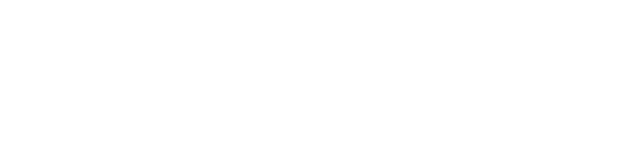
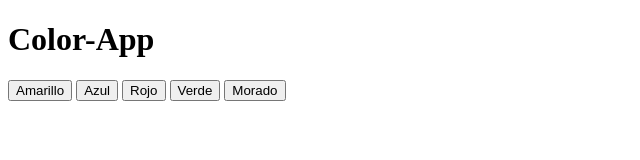
Before and after one commit to AlphaTechnolog/Color-App, a plain HTML site: page index.html in a window 1280 px wide. Shown: the whole page, without its empty margins (0-640 px from the left). Drawn offline with Linux system fonts and the light colour scheme.

Commit message:
Botones index.html
Se crean botones y h1 del index.html

```diff
--- a/index.html
+++ b/index.html
@@ -10,6 +10,14 @@
 </head>
 <body>
 
+	<h1>Color-App</h1>
+
+	<button id="yellow">Amarillo</button>
+	<button id="blue">Azul</button>
+	<button id="red">Rojo</button>
+	<button id="green">Verde</button>
+	<button id="purple">Morado</button>
+
 	<script type="text/javascript" src="js/app.js" charset="utf-8"></script>
 
 </body>
```
